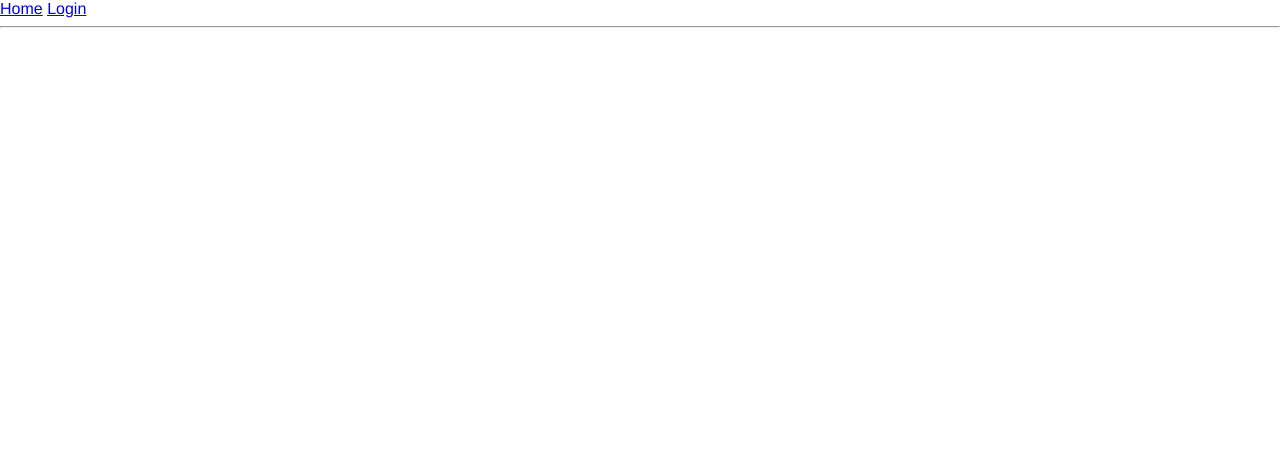
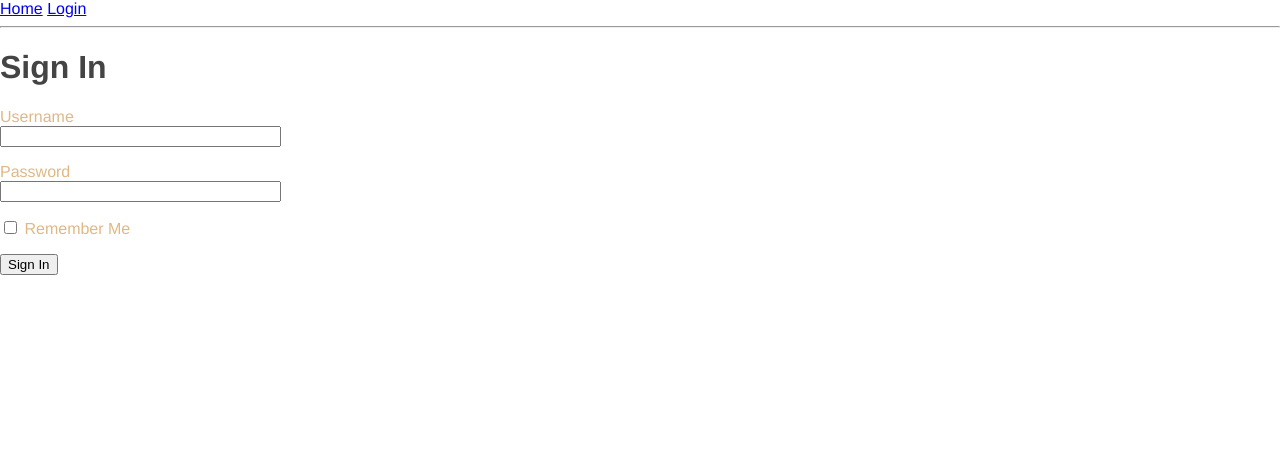
Before and after one commit to bitofdon/satoshisroom, a Flask app: page /login in a window 1280 px wide. Shown: the top 474 px of the page. Run offline with Flask 2, Linux system fonts and the light colour scheme.

Commit message:
login form template

```diff
--- a/app/templates/login.html
+++ b/app/templates/login.html
@@ -1 +1,32 @@
 {% extends "base.html" %}
+
+{% block content %}
+    <h1>Sign In</h1>
+    <form action="" method="post">
+        <!--cross side forgery attacks - wtforms needs form.hidden_tag-->
+        {{ form.hidden_tag() }}
+        <p>
+            <!--references the label we set for our username class variable-->
+            {{ form.username.label }} <br>
+            <!--invoke username field as a function, outputs the HTML for that field-->
+            <!--add size=32 to make username 32 char long-->
+            {{ form.username(size=32) }} <br>
+            {% for error in form.username.errors %}
+            <span style="color: red;">{{ error }}</span>
+            {% endfor %}
+        </p>
+        <p>
+            {{ form.password.label }} <br>
+            {{ form.password(size=32) }} <br>
+            {% for error in form.password.errors %}
+            <span style="color: red;">{{ error }}</span>
+            {% endfor %}
+        </p>
+        <p>
+            {{ form.remember_me() }} {{ form.remember_me.label }}
+        </p>
+        <p>
+            {{ form.submit() }}
+        </p>
+    </form>
+{% endblock %}
```
